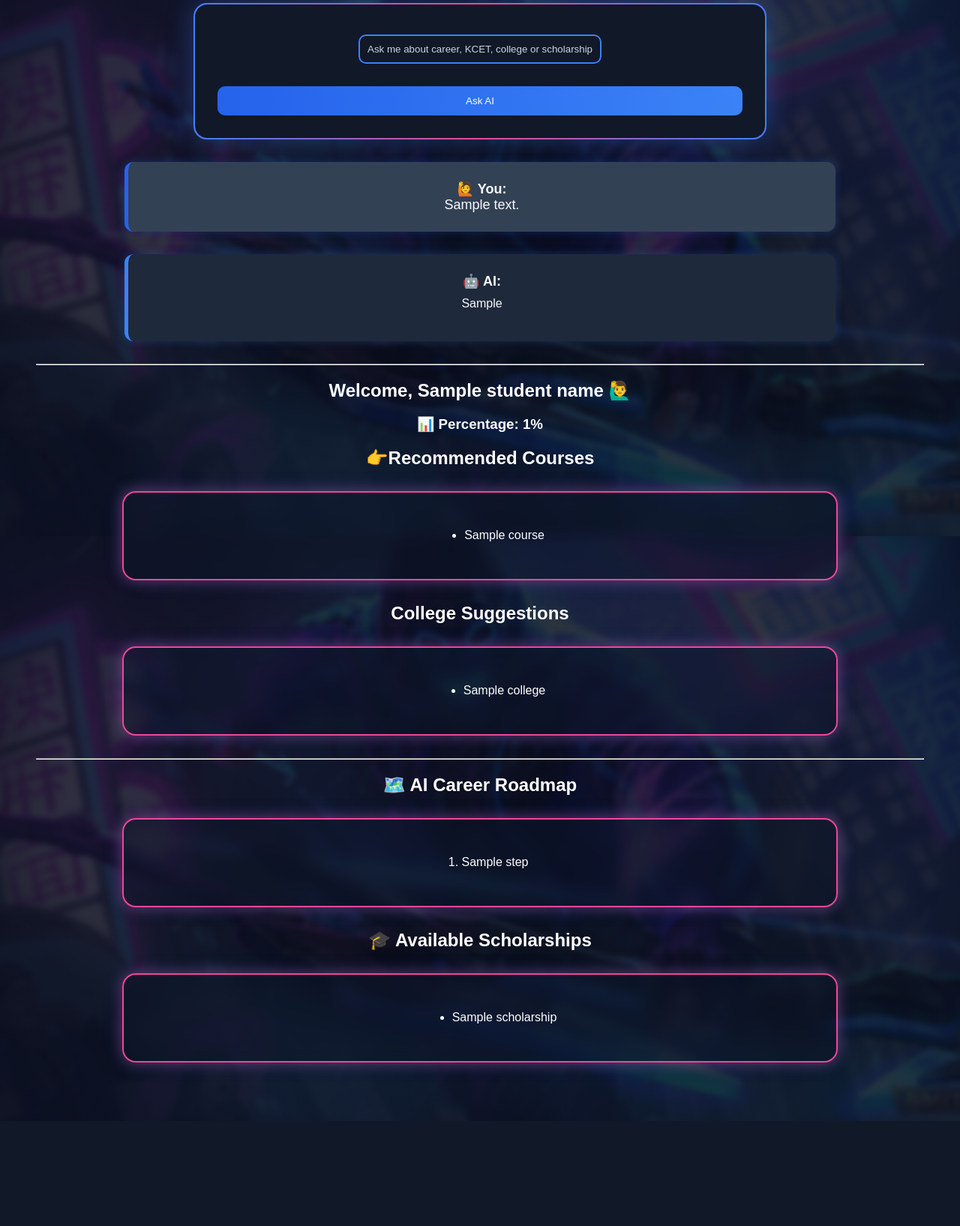
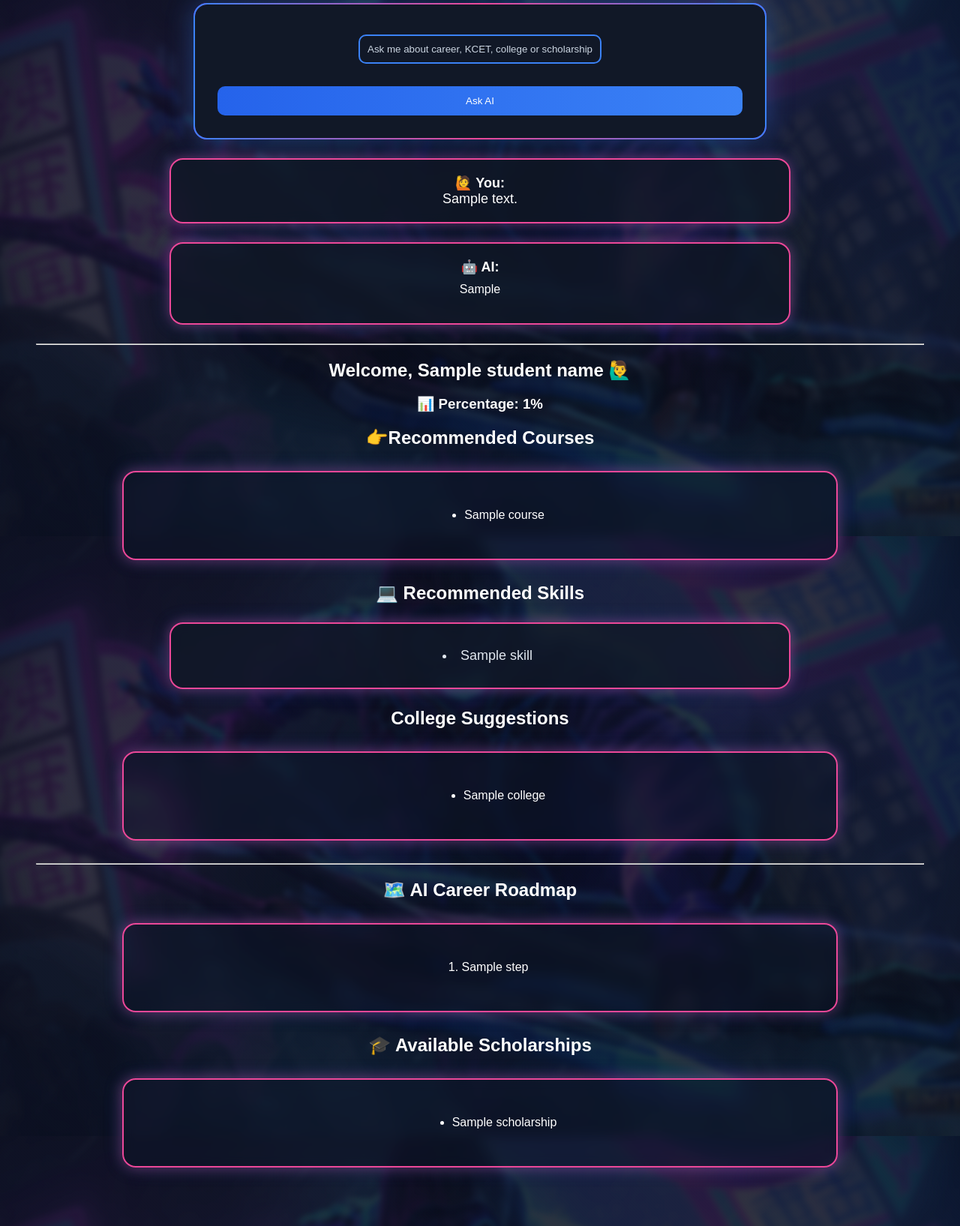
Before and after one commit to shanthamurthykr/AI-Career-Guide, a Flask app: template templates/index.html in a window 1280 px wide. Shown: the part 885-2520 px from the top of the page at 75% size. Before the commit the page ends 2380 px from the top, so only its background shows below. Run offline with Flask 3, Linux system fonts and the light colour scheme; the template is opened without the code that fills it: most values are stand-ins (such as "Sample title", 1, 10 or a date in 2020).

Commit message:
feat: add AI skill recommendations and enhance career guide UI

```diff
--- a/app.py
+++ b/app.py
@@ -1,6 +1,6 @@
 from flask import Flask, render_template, request
 from google import genai
-from career_data import career_data, kcet_colleges, percentage_courses, scholarships,roadmaps
+from career_data import (career_data, kcet_colleges, percentage_courses, scholarships,roadmaps,skills_data)
 from flask import send_file
 from reportlab.pdfgen import canvas
 import io
@@ -17,6 +17,7 @@ def home():
     college_recommendations = []
     roadmap = []
     scholarship_list = []
+    skill_recommendations = []
     bot_reply = ""
     user_message = ""
     student_name = ""
@@ -29,12 +30,15 @@ def home():
     if request.method == "POST":
         student_name = request.form.get("name")
         stream = request.form.get("stream")
+        career_goal = request.form.get("career_goal")
         rank = request.form.get("rank")
         education = request.form.get("education")
         user_message = request.form.get("message")
         career_goal = request.form.get("career_goal")
 
         recommendations = career_data.get(stream, [])
+        if career_goal:
+            skill_recommendations = skills_data.get(career_goal, [])
         if career_goal:
             roadmap = roadmaps.get(career_goal, [])
 
@@ -89,7 +93,8 @@ def home():
         percentage=percentage,
         scholarships=scholarship_list,
         bot_reply=bot_reply,
-        user_message=user_message
+        user_message=user_message,
+        skill_recommendations=skill_recommendations
     )
 
 @app.route("/resume", methods=["GET", "POST"])
--- a/career_data.py
+++ b/career_data.py
@@ -142,3 +142,43 @@ roadmaps = {
         "Build Data Science Projects"
     ]
 }
+
+skills_data = {
+
+    "AI Engineer": [
+        "Python",
+        "Machine Learning",
+        "Deep Learning",
+        "TensorFlow",
+        "PyTorch",
+        "SQL",
+        "Git & GitHub",
+        "Flask",
+        "Problem Solving"
+    ],
+
+    "Software Engineer": [
+        "C++",
+        "Java",
+        "Python",
+        "Data Structures",
+        "Algorithms",
+        "SQL",
+        "Git & GitHub",
+        "OOP",
+        "Problem Solving"
+    ],
+
+    "Data Scientist": [
+        "Python",
+        "Pandas",
+        "NumPy",
+        "Statistics",
+        "Machine Learning",
+        "SQL",
+        "Power BI",
+        "Data Visualization",
+        "Communication"
+    ]
+
+}
--- a/static/style.css
+++ b/static/style.css
@@ -421,3 +421,32 @@ h2{
     margin-bottom:15px;
     color:white;
 }
+
+.chat{
+    width:70%;
+    margin:25px auto;
+    padding:20px;
+    background:rgba(17,24,39,0.75);
+    border:2px solid #EC4899;
+    border-radius:18px;
+    box-shadow:
+        0 0 15px rgba(236,72,153,.35),
+        0 0 25px rgba(59,130,246,.25);
+    color:white;
+    text-align:center;
+    backdrop-filter:blur(8px);
+}
+
+.chat ul,
+.chat ol{
+    width: fit-content;
+    margin: 0 auto;
+    text-align: left;
+    padding-left: 20px;
+}
+
+.chat li{
+    margin:12px 0;
+    color:#E2E8F0;
+
+}
--- a/templates/index.html
+++ b/templates/index.html
@@ -112,9 +112,8 @@ placeholder="Enter Your Name">
 <h3>📊 Percentage: {{ percentage }}%</h3>
 {% endif %}
 
+
 {% if recommendations %}
-
-
 <h2>👉Recommended Courses</h2>
 
 <div class="result-box">
@@ -126,6 +125,29 @@ placeholder="Enter Your Name">
 </div>
 
 {% endif %}
+
+
+{% if skill_recommendations %}
+
+<h2>💻 Recommended Skills</h2>
+
+<div class="chat">
+
+    <ul>
+
+        {% for skill in skill_recommendations %}
+
+            <li>{{ skill }}</li>
+
+        {% endfor %}
+
+    </ul>
+
+</div>
+
+{% endif %}
+
+
 {% if colleges %}
 <h2>College Suggestions</h2>
 
@@ -137,6 +159,8 @@ placeholder="Enter Your Name">
     </ul>
 </div>
 {% endif %}
+
+
 
 {% if roadmap %}
 
```
